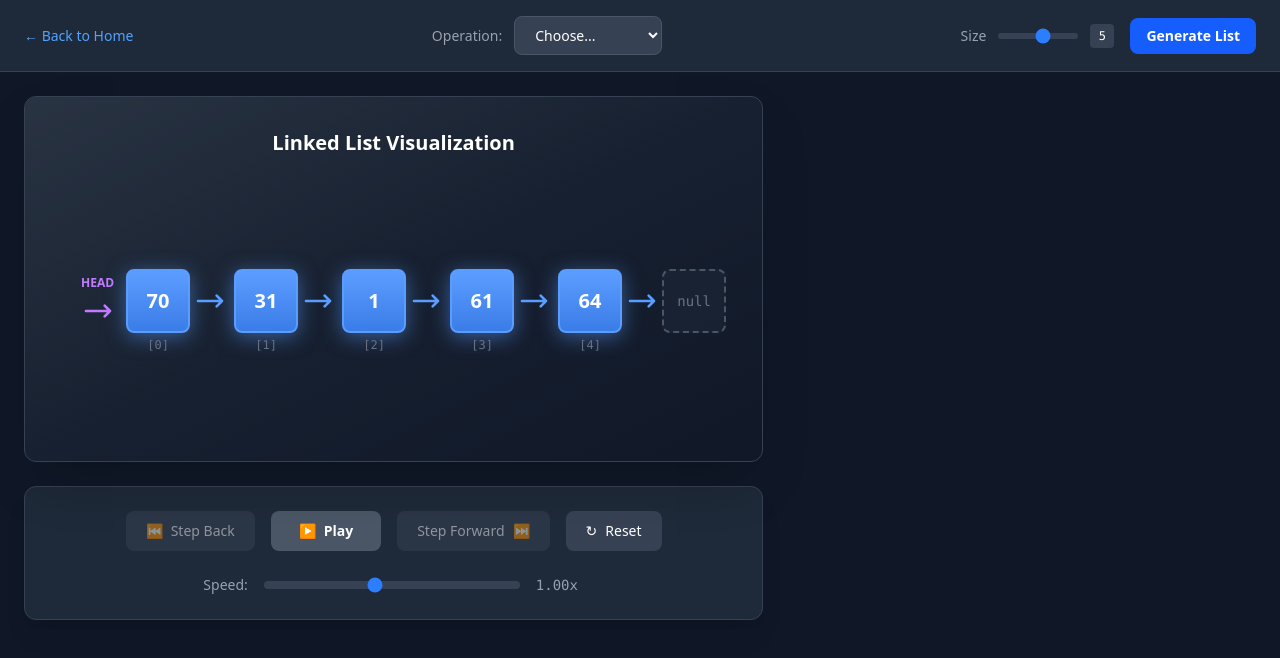
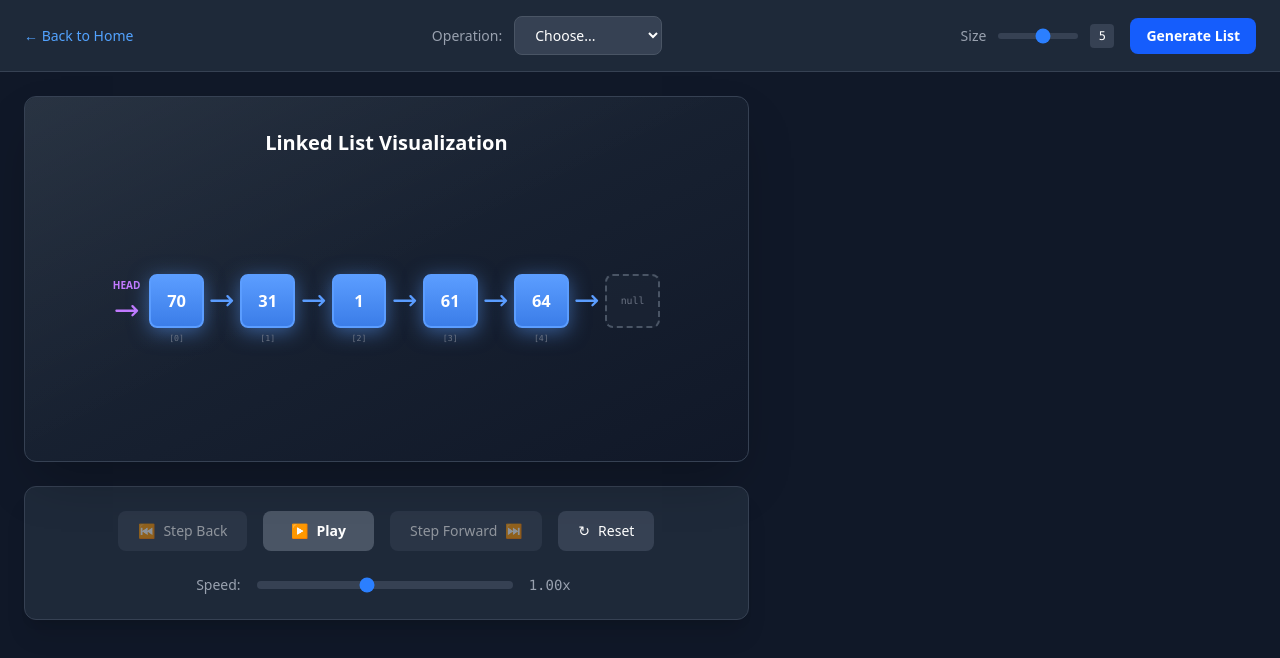
Before and after one commit to spaceCowboy2071/algorithm-visualizer, a React app: page /linked-lists in a window 1280 px wide. Both pictures are taken after a click on the button "Generate List". Shown: the top 658 px of the page. Built offline with nearby package versions, Linux system fonts and the light colour scheme; the HTML template or start-up script is replaced by a standard one.

Commit message:
feat: dynamically size linked list nodes based on container width

```diff
--- a/src/components/shared/LinkedListNodes.tsx
+++ b/src/components/shared/LinkedListNodes.tsx
@@ -1,3 +1,4 @@
+import { useRef, useState, useEffect } from 'react';
 import type { LinkedListNode } from '../../types/visualization';
 
 interface LinkedListNodesProps {
@@ -8,20 +9,12 @@ interface LinkedListNodesProps {
   foundNodeId: string | null;
 }
 
-// Dynamic sizing based on node count
-const getNodeSizeClass = (nodeCount: number): { node: string; text: string; arrow: string; gap: string } => {
-  if (nodeCount <= 4) {
-    return { node: 'w-16 h-16 sm:w-20 sm:h-20', text: 'text-xl sm:text-2xl', arrow: 'w-10 h-10', gap: 'gap-2' };
+interface DynamicSizes {
+  nodeSize: number;
+  fontSize: number;
+  arrowSize: number;
+  gap: number;
 }
-  if (nodeCount <= 6) {
-    return { node: 'w-14 h-14 sm:w-16 sm:h-16', text: 'text-lg sm:text-xl', arrow: 'w-8 h-8', gap: 'gap-1' };
-  }
-  if (nodeCount <= 8) {
-    return { node: 'w-12 h-12 sm:w-14 sm:h-14', text: 'text-base sm:text-lg', arrow: 'w-6 h-6', gap: 'gap-0.5' };
-  }
-  // 9+ nodes - smallest size
-  return { node: 'w-10 h-10 sm:w-12 sm:h-12', text: 'text-sm sm:text-base', arrow: 'w-5 h-5', gap: 'gap-0.5' };
-};
 
 function LinkedListNodes({
   nodes,
@@ -30,12 +23,74 @@ function LinkedListNodes({
   visitedNodeIds,
   foundNodeId,
 }: LinkedListNodesProps) {
-  const sizes = getNodeSizeClass(nodes.length);
+  const containerRef = useRef<HTMLDivElement>(null);
+  const [sizes, setSizes] = useState<DynamicSizes>({
+    nodeSize: 64,
+    fontSize: 20,
+    arrowSize: 32,
+    gap: 4,
+  });
+
+  // Calculate sizes based on container width and node count
+  useEffect(() => {
+    const calculateSizes = () => {
+      if (!containerRef.current || nodes.length === 0) return;
+
+      const containerWidth = containerRef.current.offsetWidth;
+      const padding = 32; // Container padding
+      const headLabelWidth = 50; // HEAD label + arrow
+      const availableWidth = containerWidth - padding - headLabelWidth;
+
+      // Each "unit" = node + arrow (except last node has null box instead)
+      // Total elements: nodes.length nodes + nodes.length arrows + 1 null box
+      const nodeCount = nodes.length;
+      const arrowCount = nodes.length;
+      const nullBoxCount = 1;
+
+      // We want: (nodeCount + nullBoxCount) * nodeSize + arrowCount * arrowSize + gaps <= availableWidth
+      // Assuming arrowSize = nodeSize * 0.5 and gap = nodeSize * 0.1
+      // (nodeCount + 1) * nodeSize + nodeCount * 0.5 * nodeSize + (nodeCount * 2) * 0.1 * nodeSize <= availableWidth
+      // nodeSize * ((nodeCount + 1) + nodeCount * 0.5 + nodeCount * 0.2) <= availableWidth
+      // nodeSize * (nodeCount + 1 + nodeCount * 0.7) <= availableWidth
+      // nodeSize <= availableWidth / (nodeCount * 1.7 + 1)
+
+      const maxNodeSize = availableWidth / (nodeCount * 1.8 + 1.5);
+
+      // Clamp between min and max sizes
+      const minNodeSize = 32;
+      const maxAllowedSize = 80;
+      const nodeSize = Math.max(minNodeSize, Math.min(maxAllowedSize, maxNodeSize));
+
+      // Scale other elements proportionally
+      const fontSize = Math.max(10, nodeSize * 0.3);
+      const arrowSize = Math.max(16, nodeSize * 0.5);
+      const gap = Math.max(2, nodeSize * 0.08);
+
+      setSizes({ nodeSize, fontSize, arrowSize, gap });
+    };
+
+    calculateSizes();
+
+    // Recalculate on window resize
+    window.addEventListener('resize', calculateSizes);
+    return () => window.removeEventListener('resize', calculateSizes);
+  }, [nodes.length]);
 
   const getNodeStyle = (nodeId: string): React.CSSProperties => {
-    // Priority: found > current/comparing > visited > default
+    const baseStyle: React.CSSProperties = {
+      width: sizes.nodeSize,
+      height: sizes.nodeSize,
+      borderRadius: 8,
+      borderWidth: 2,
+      display: 'flex',
+      alignItems: 'center',
+      justifyContent: 'center',
+      transition: 'all 0.3s',
+    };
+
     if (foundNodeId === nodeId) {
       return {
+        ...baseStyle,
         background: 'linear-gradient(180deg, #10b981 0%, #059669 100%)',
         boxShadow: '0 4px 20px rgba(16, 185, 129, 0.6)',
         borderColor: '#10b981',
@@ -43,6 +98,7 @@ function LinkedListNodes({
     }
     if (currentNodeId === nodeId || comparingNodeIds.includes(nodeId)) {
       return {
+        ...baseStyle,
         background: 'linear-gradient(180deg, #eab308 0%, #ca8a04 100%)',
         boxShadow: '0 4px 20px rgba(234, 179, 8, 0.6)',
         borderColor: '#eab308',
@@ -50,6 +106,7 @@ function LinkedListNodes({
     }
     if (visitedNodeIds.includes(nodeId)) {
       return {
+        ...baseStyle,
         background: 'linear-gradient(180deg, #6b7280 0%, #4b5563 100%)',
         boxShadow: 'none',
         borderColor: '#6b7280',
@@ -57,6 +114,7 @@ function LinkedListNodes({
       };
     }
     return {
+      ...baseStyle,
       background: 'linear-gradient(180deg, #5b9dff 0%, #3b7de8 100%)',
       boxShadow: '0 4px 20px rgba(91, 157, 255, 0.5)',
       borderColor: '#5b9dff',
@@ -72,7 +130,10 @@ function LinkedListNodes({
 
   if (nodes.length === 0) {
     return (
-      <div className="h-48 sm:h-56 lg:h-64 flex items-center justify-center text-gray-500">
+      <div
+        ref={containerRef}
+        className="h-48 sm:h-56 lg:h-64 flex items-center justify-center text-gray-500"
+      >
         <div className="text-center">
           <div className="text-4xl mb-2">null</div>
           <div className="text-sm">Empty list - Generate a linked list to start</div>
@@ -82,50 +143,78 @@ function LinkedListNodes({
   }
 
   return (
-    <div className="h-48 sm:h-56 lg:h-64 flex items-center justify-start overflow-x-auto py-4 px-2">
-      <div className={`flex items-center ${sizes.gap} px-2 sm:px-4 mx-auto`}>
+    <div
+      ref={containerRef}
+      className="h-48 sm:h-56 lg:h-64 flex items-center justify-center py-4 px-4"
+    >
+      <div
+        className="flex items-center justify-center"
+        style={{ gap: sizes.gap }}
+      >
         {/* HEAD label */}
-        <div className="flex flex-col items-center mr-1 sm:mr-2">
-          <span className="text-xs text-purple-400 font-bold mb-1">HEAD</span>
-          <svg className={`${sizes.arrow} text-purple-400`} fill="none" viewBox="0 0 24 24" stroke="currentColor">
+        <div className="flex flex-col items-center" style={{ marginRight: sizes.gap }}>
+          <span
+            className="text-purple-400 font-bold mb-1"
+            style={{ fontSize: Math.max(10, sizes.fontSize * 0.6) }}
+          >
+            HEAD
+          </span>
+          <svg
+            style={{ width: sizes.arrowSize, height: sizes.arrowSize }}
+            className="text-purple-400"
+            fill="none"
+            viewBox="0 0 24 24"
+            stroke="currentColor"
+          >
             <path strokeLinecap="round" strokeLinejoin="round" strokeWidth={2} d="M17 8l4 4m0 0l-4 4m4-4H3" />
           </svg>
         </div>
 
         {nodes.map((node, index) => (
-          <div key={node.id} className="flex items-center">
+          <div key={node.id} className="flex items-center" style={{ gap: sizes.gap }}>
             {/* Node */}
             <div className="flex flex-col items-center">
               {/* Current pointer indicator */}
-              {currentNodeId === node.id && (
-                <span className="text-xs text-yellow-400 font-bold mb-1 animate-pulse">current</span>
-              )}
-              {foundNodeId === node.id && currentNodeId !== node.id && (
-                <span className="text-xs text-green-400 font-bold mb-1">found!</span>
-              )}
-              {currentNodeId !== node.id && foundNodeId !== node.id && (
-                <span className="text-xs text-transparent mb-1">-</span>
-              )}
+              <span
+                className={`font-bold mb-1 ${
+                  currentNodeId === node.id
+                    ? 'text-yellow-400 animate-pulse'
+                    : foundNodeId === node.id && currentNodeId !== node.id
+                    ? 'text-green-400'
+                    : 'text-transparent'
+                }`}
+                style={{ fontSize: Math.max(8, sizes.fontSize * 0.5) }}
+              >
+                {currentNodeId === node.id ? 'current' : foundNodeId === node.id ? 'found!' : '-'}
+              </span>
 
               {/* Node box */}
-              <div
-                className={`${sizes.node} rounded-lg border-2 flex items-center justify-center transition-all duration-300`}
-                style={getNodeStyle(node.id)}
+              <div style={getNodeStyle(node.id)}>
+                <span
+                  className="text-white font-bold"
+                  style={{ fontSize: sizes.fontSize }}
                 >
-                <span className={`text-white ${sizes.text} font-bold`}>
                   {node.value}
                 </span>
               </div>
 
               {/* Index label */}
-              <span className="text-xs text-gray-500 mt-1 font-mono">[{index}]</span>
+              <span
+                className="text-gray-500 font-mono mt-1"
+                style={{ fontSize: Math.max(8, sizes.fontSize * 0.5) }}
+              >
+                [{index}]
+              </span>
             </div>
 
             {/* Arrow to next node or null */}
-            <div className="flex items-center mx-0.5 sm:mx-1">
             <svg
-                className={`${sizes.arrow} transition-colors duration-300`}
-                style={{ color: getArrowColor(node.id) }}
+              style={{
+                width: sizes.arrowSize,
+                height: sizes.arrowSize,
+                color: getArrowColor(node.id),
+                transition: 'color 0.3s',
+              }}
               fill="none"
               viewBox="0 0 24 24"
               stroke="currentColor"
@@ -137,16 +226,33 @@ function LinkedListNodes({
                 d="M17 8l4 4m0 0l-4 4m4-4H3"
               />
             </svg>
-            </div>
 
             {/* Null terminator after last node */}
             {index === nodes.length - 1 && (
               <div className="flex flex-col items-center">
-                <span className="text-xs text-transparent mb-1">-</span>
-                <div className={`${sizes.node} rounded-lg border-2 border-dashed border-gray-600 flex items-center justify-center bg-gray-800/50`}>
-                  <span className={`text-gray-500 ${nodes.length > 6 ? 'text-xs' : 'text-sm'} font-mono`}>null</span>
+                <span
+                  className="text-transparent mb-1"
+                  style={{ fontSize: Math.max(8, sizes.fontSize * 0.5) }}
+                >
+                  -
+                </span>
+                <div
+                  className="rounded-lg border-2 border-dashed border-gray-600 flex items-center justify-center bg-gray-800/50"
+                  style={{ width: sizes.nodeSize, height: sizes.nodeSize }}
+                >
+                  <span
+                    className="text-gray-500 font-mono"
+                    style={{ fontSize: Math.max(8, sizes.fontSize * 0.6) }}
+                  >
+                    null
+                  </span>
                 </div>
-                <span className="text-xs text-transparent mt-1">-</span>
+                <span
+                  className="text-transparent mt-1"
+                  style={{ fontSize: Math.max(8, sizes.fontSize * 0.5) }}
+                >
+                  -
+                </span>
               </div>
             )}
           </div>
```
Lines whose indentation alone changed are shown as unchanged.
